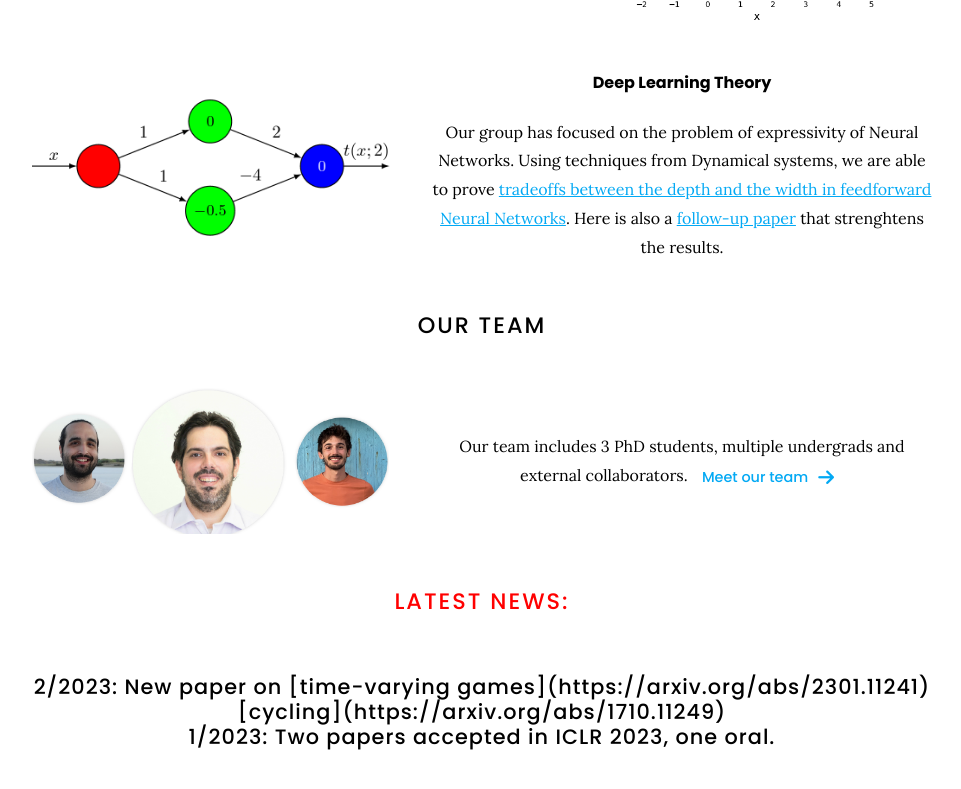
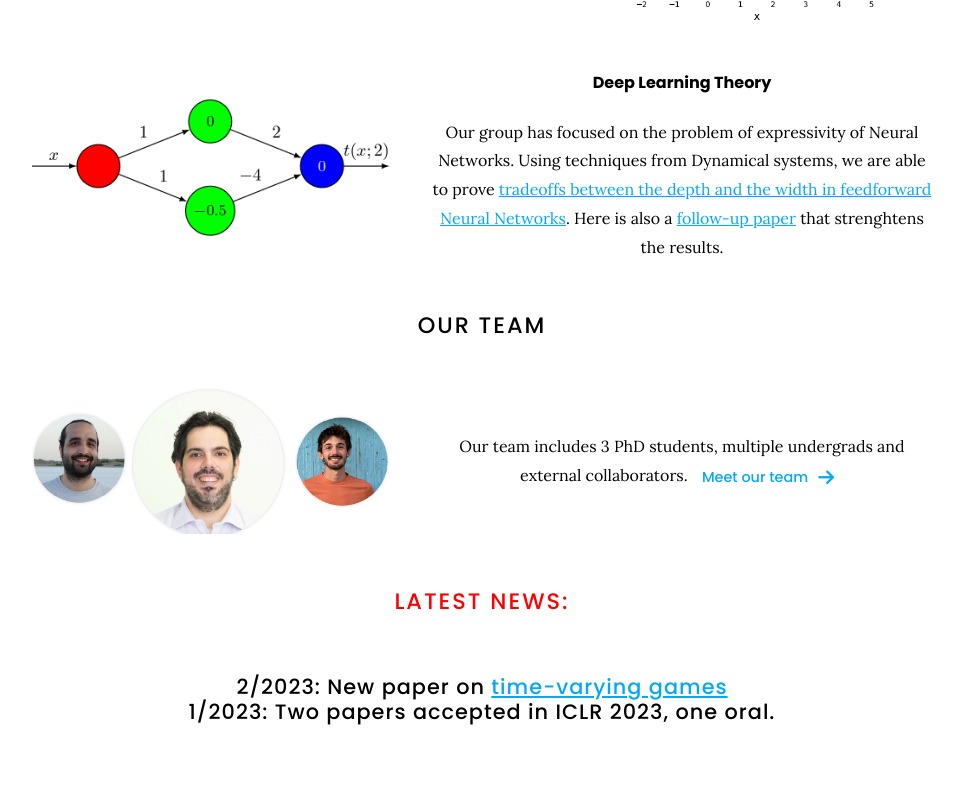
Before and after one commit to goallabuci/goallabuci.github.io, a Jekyll site: the page built from index.md, in a window 1280 px wide and 900 px high, scrolled down 1889 px, cut to the strip 0-791 px from the top of the window. Shown: the whole strip, without its empty margins (158-1119 px from the left). Built offline with Jekyll 4.4.1, drawn with Linux system fonts in a browser that asks for light colours.

Commit message:
Update index.md

```diff
--- a/index.md
+++ b/index.md
@@ -83,6 +83,7 @@ Our team includes 3 PhD students, multiple undergrads and external collaborators
 
 # <font color="red">Latest NEWS:</font>
 <h2 align="center">
-2/2023: New paper on [time-varying games](https://arxiv.org/abs/2301.11241)   [cycling](https://arxiv.org/abs/1710.11249) <br/>
+2/2023: New paper on <a href="https://arxiv.org/abs/2301.11241">
+        time-varying games </a> <br/>
 1/2023: Two papers accepted in ICLR 2023, one oral.
 </h2>
```
